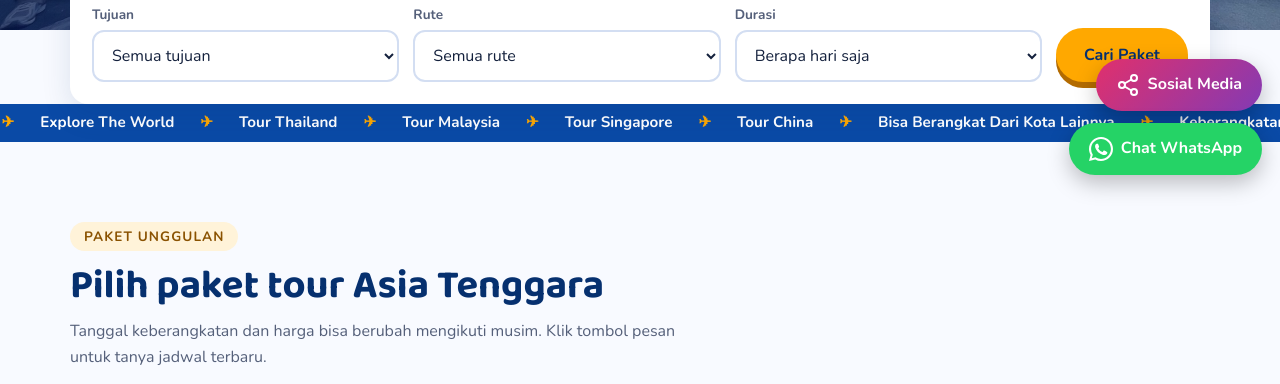
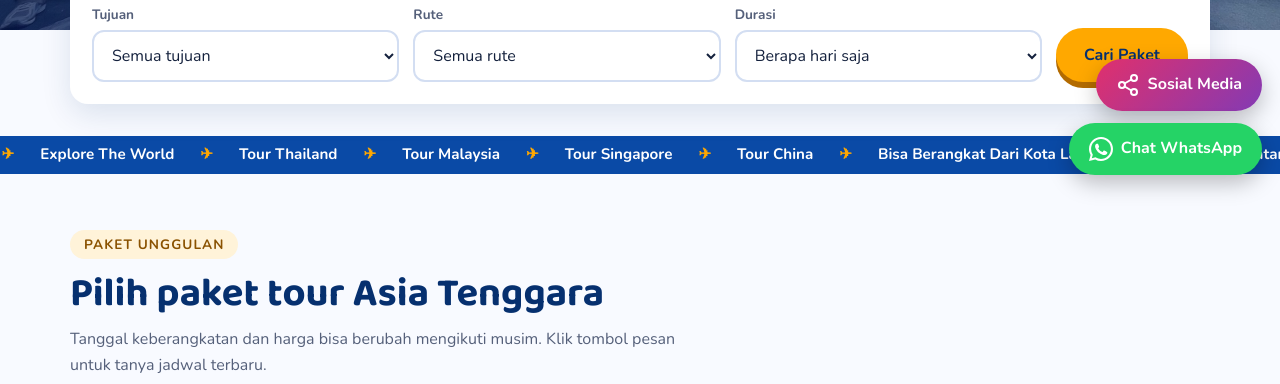
Before and after one commit to itkonsorsiumnasional-ai/givaholidays, a plain HTML site: page index.html in a window 1280 px wide. Shown: the part 607-991 px from the top of the page. Drawn offline with nearby package versions, Linux system fonts and the light colour scheme.

Commit message:
Adjust margins and padding for ticker elements

```diff
--- a/style.css
+++ b/style.css
@@ -39,6 +39,8 @@
 
   /* Running text (biru logo, teks putih) */
   .ticker{background:var(--blue-700);color:#fff;overflow:hidden;white-space:nowrap;font-weight:700;font-size:.95rem}
+  .finder + .ticker{margin-top:32px}
+  .ticker + .packages{padding-top:56px}
   .ticker-track{display:flex;width:max-content;animation:ticker-run 45s linear infinite}
   .ticker:hover .ticker-track{animation-play-state:paused}
   .ticker ul{display:flex;flex:none;list-style:none}
```
